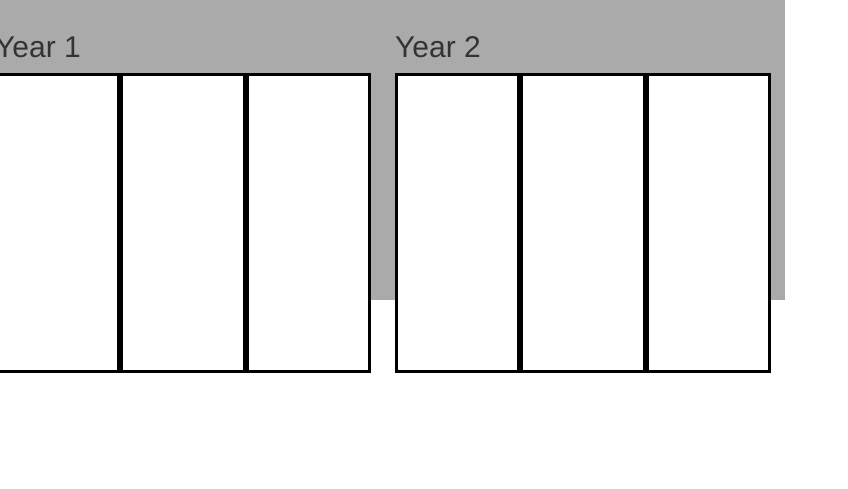
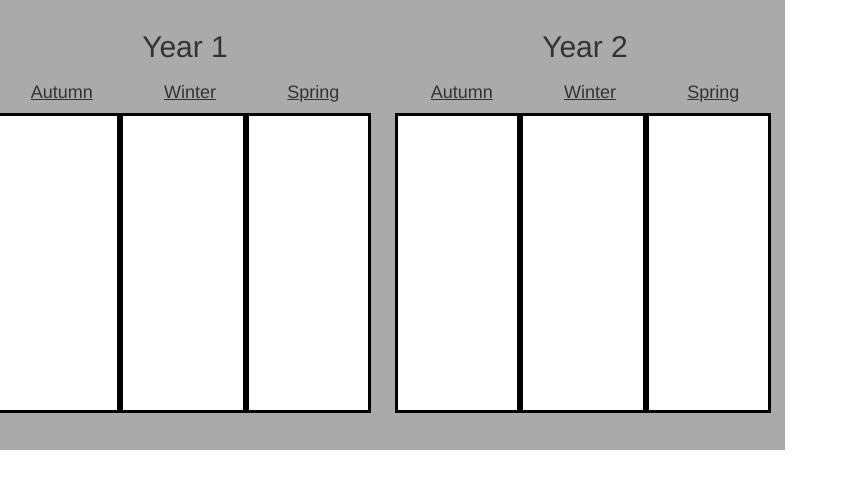
Before and after one commit to aekupor/stanfordClasses, a Python web app: template templates/index.html in a window 1280 px wide. Shown: the top 489 px of the page, without its empty margins (0-848 px from the left). Run offline with Jinja, Linux system fonts and the light colour scheme; the template is opened without the code that fills it: most values are stand-ins (such as "Sample title", 1, 10 or a date in 2020); some libraries are stand-ins or nearby versions.

Commit message:
added autumn winter spring headers

```diff
--- a/main.py
+++ b/main.py
@@ -8,7 +8,7 @@ jinja_env = jinja2.Environment(
 )
 
 class Course:
-    # add quarters offered, description, pre-reqs
+    # TODO: add courses that have that course as a prereq so can check when moving
     def __init__(self, title, units, defaultQ, subject, description, prereqs):
         self.title = title
         self.units = units
--- a/styles/index.css
+++ b/styles/index.css
@@ -4,13 +4,27 @@ body {
   box-sizing: border-box;
 }
 
-/* Create two equal columns that floats next to each other */
+h2 {
+  text-align: center;
+}
+
+h4 {
+  text-align: center;
+  font-weight: bold;
+  text-decoration: underline;
+}
+
+.headers {
+  display: flex;
+  justify-content: space-around;
+}
+
 .column {
   float: left;
   width: 400px;
-  height: 300px;
+  height: 450px;
   padding: 10px;
-  /* height: 300px; /* Should be removed. Only for demonstration */ */
+  background-color:#aaa
 }
 
 .innerColumn{
@@ -21,38 +35,32 @@ body {
   border-style: solid;
   border-color: black;
   background-color: white;
-  /* height: 200px; */
 }
 
 
-/* Clear floats after the columns */
 .row:after {
   content: "";
   display: table;
   clear: both;
 }
 
-/* Responsive layout - makes the two columns stack on top of each other instead of next to each other */
 @media screen and (max-width: 600px) {
   .column {
     width: 100%;
   }
 }
 
-/* Popover Header */
 .popover-title {
   background-color: #73AD21;
   color: black;
   font-size: 28px;
   text-align:center;
 }
-/* Popover Body */
 .popover-content {
   background-color: coral;
   color: #FFFFFF;
   padding: 25px;
 }
-/* Popover Arrow */
 .arrow {
   border-right-color: red !important;
 }
@@ -60,7 +68,7 @@ body {
 .course {
   height: 100px;
   width: 100px;
-  /* background-color: pink; */
+  margin-bottom: 5px;
 }
 
 .course.Engr {
--- a/templates/index.html
+++ b/templates/index.html
@@ -10,8 +10,13 @@
 </head>
 <body>
   <div class="row">
-    <div class="column" style="background-color:#aaa;">
+    <div class="column">
       <h2>Year 1</h2>
+      <div class="headers">
+        <h4>Autumn</h4>
+        <h4>Winter</h4>
+        <h4>Spring</h4>
+      </div>
         <div class="innerColumn" id="1A" ondrop="drop(event)" ondragover="allowDrop(event)">
           {%for course in allCourses%}
           {%if course.defaultQ == "1A"%}
@@ -82,8 +87,13 @@
           {%endfor%}
         </div>
     </div>
-    <div class="column" style="background-color:#aaa;">
+    <div class="column">
       <h2>Year 2</h2>
+      <div class="headers">
+        <h4>Autumn</h4>
+        <h4>Winter</h4>
+        <h4>Spring</h4>
+      </div>
         <div class="innerColumn" id="2A" ondrop="drop(event)" ondragover="allowDrop(event)">
           {%for course in allCourses%}
           {%if course.defaultQ == "2A"%}
```
Also changed, not shown: 1 other file.
